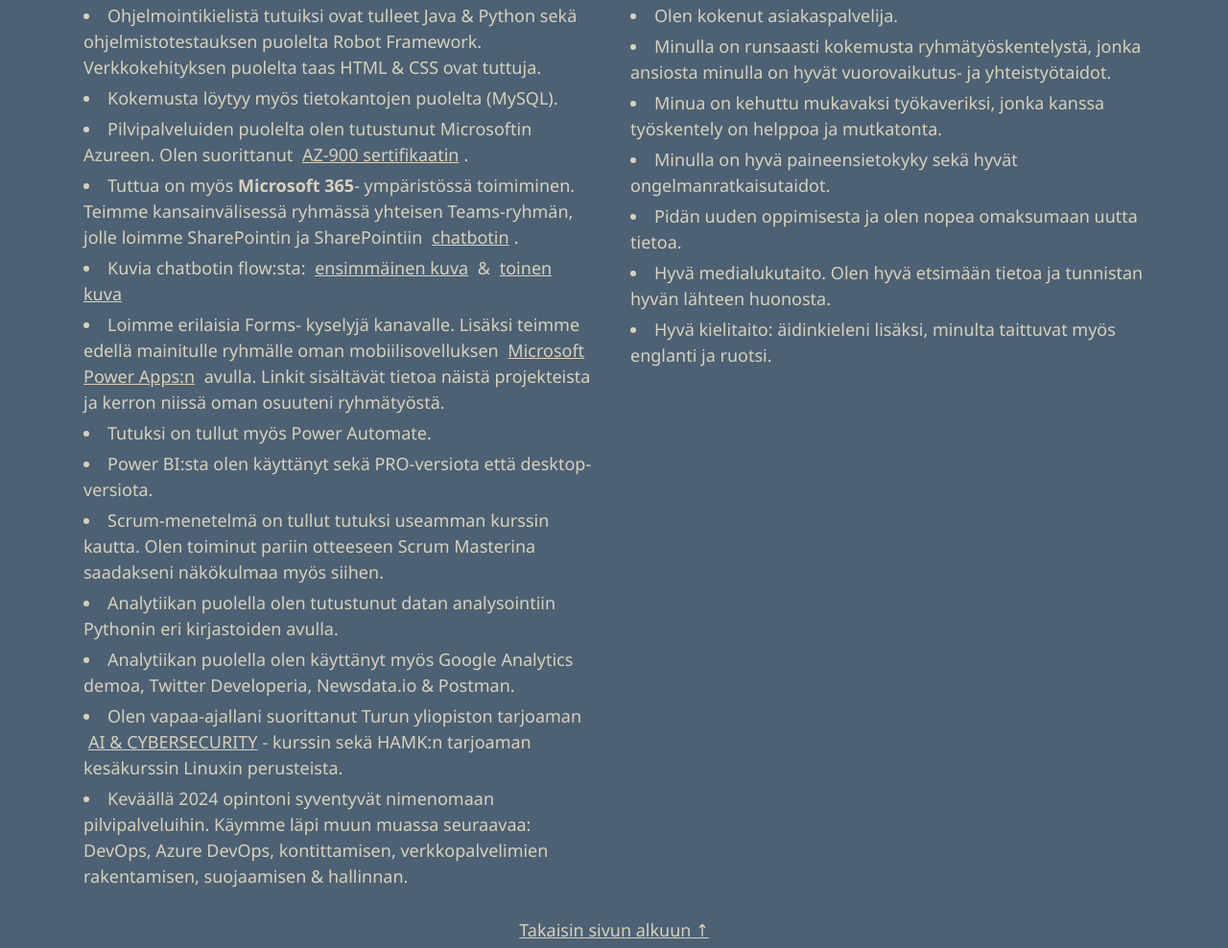
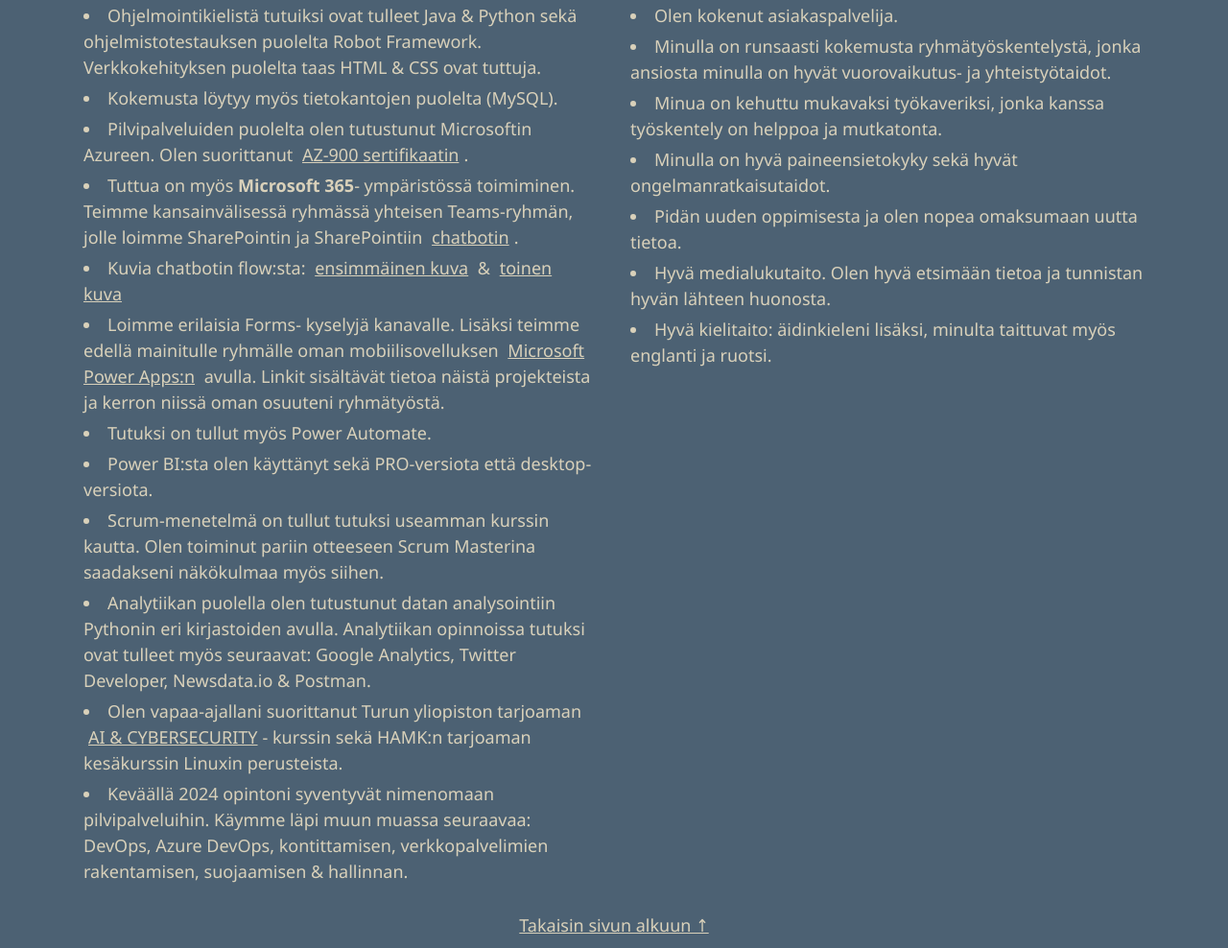
Before and after one commit to tiibuturner/CurriculumVitae, a plain HTML site: page curriculumvitae.html in a window 1280 px wide. Shown: the part 992-1980 px from the top of the page at 96% size. Drawn offline with nearby package versions, Linux system fonts and the light colour scheme.

Commit message:
Small Changes

```diff
--- a/curriculumvitae.html
+++ b/curriculumvitae.html
@@ -97,8 +97,7 @@ monipuolinen ja koko ajan kehittyvä.<br>Tällä hetkellä minua kiinnostavat en
         <li>Tutuksi on tullut myös Power Automate.</li>
         <li>Power BI:sta olen käyttänyt sekä PRO-versiota että desktop-versiota.</li>
         <li>Scrum-menetelmä on tullut tutuksi useamman kurssin kautta. Olen toiminut pariin otteeseen Scrum Masterina saadakseni näkökulmaa myös siihen.</li>
-        <li>Analytiikan puolella olen tutustunut datan analysointiin Pythonin eri kirjastoiden avulla.</li>
-        <li>Analytiikan puolella olen käyttänyt myös Google Analytics demoa, Twitter Developeria, Newsdata.io & Postman.</li>
+        <li>Analytiikan puolella olen tutustunut datan analysointiin Pythonin eri kirjastoiden avulla. Analytiikan opinnoissa tutuksi ovat tulleet myös seuraavat: Google Analytics, Twitter Developer, Newsdata.io & Postman.</li>
         <li>Olen vapaa-ajallani suorittanut Turun yliopiston tarjoaman <a href="assets/CYBERAICERTIGit.pdf" target="_blank">AI & CYBERSECURITY</a>- kurssin sekä HAMK:n tarjoaman kesäkurssin Linuxin perusteista.</li>
         <li>Keväällä 2024 opintoni syventyvät nimenomaan pilvipalveluihin. Käymme läpi muun muassa seuraavaa: DevOps, Azure DevOps, kontittamisen, verkkopalvelimien rakentamisen, suojaamisen & hallinnan.</li>
         </div>
```
